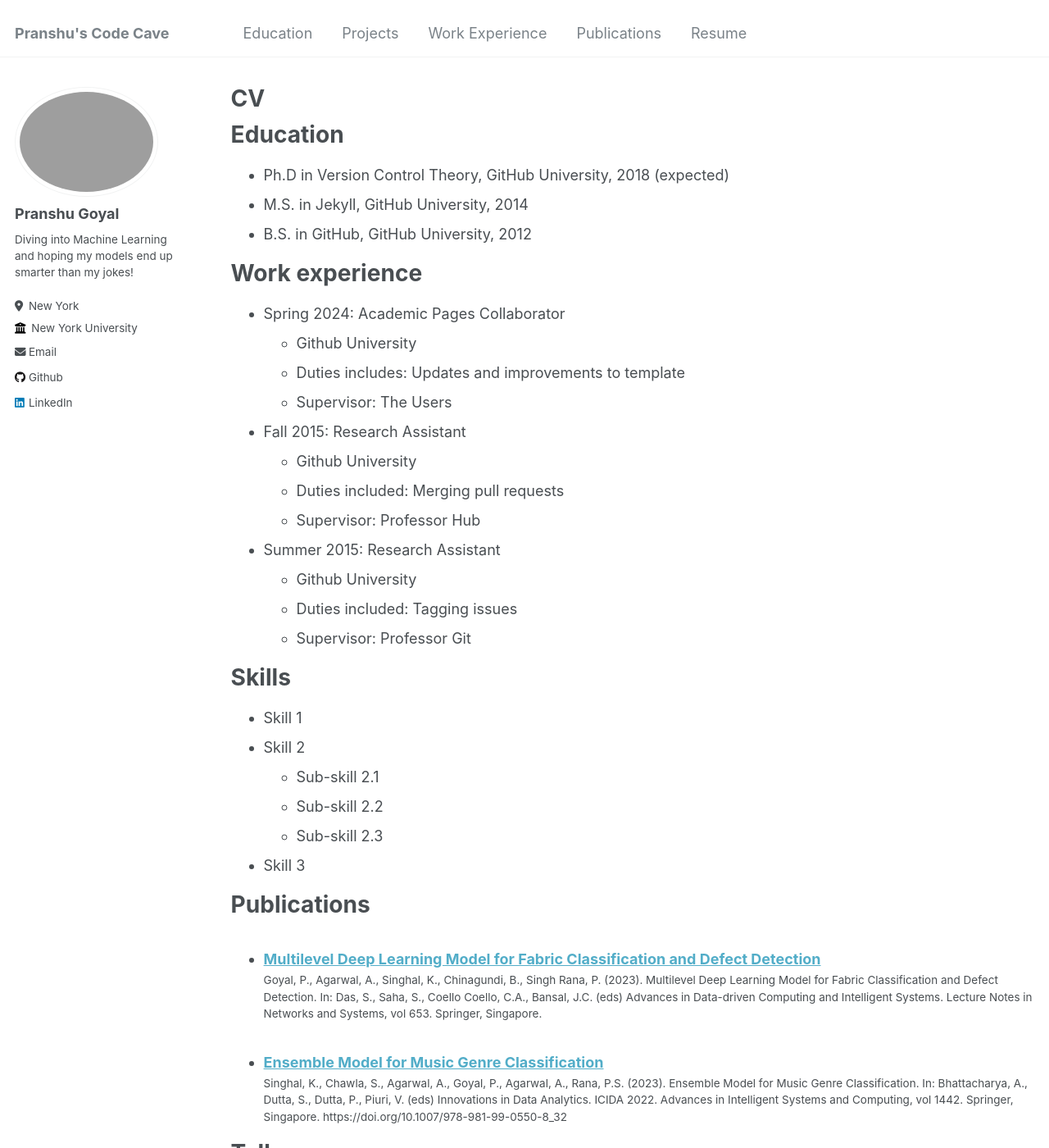
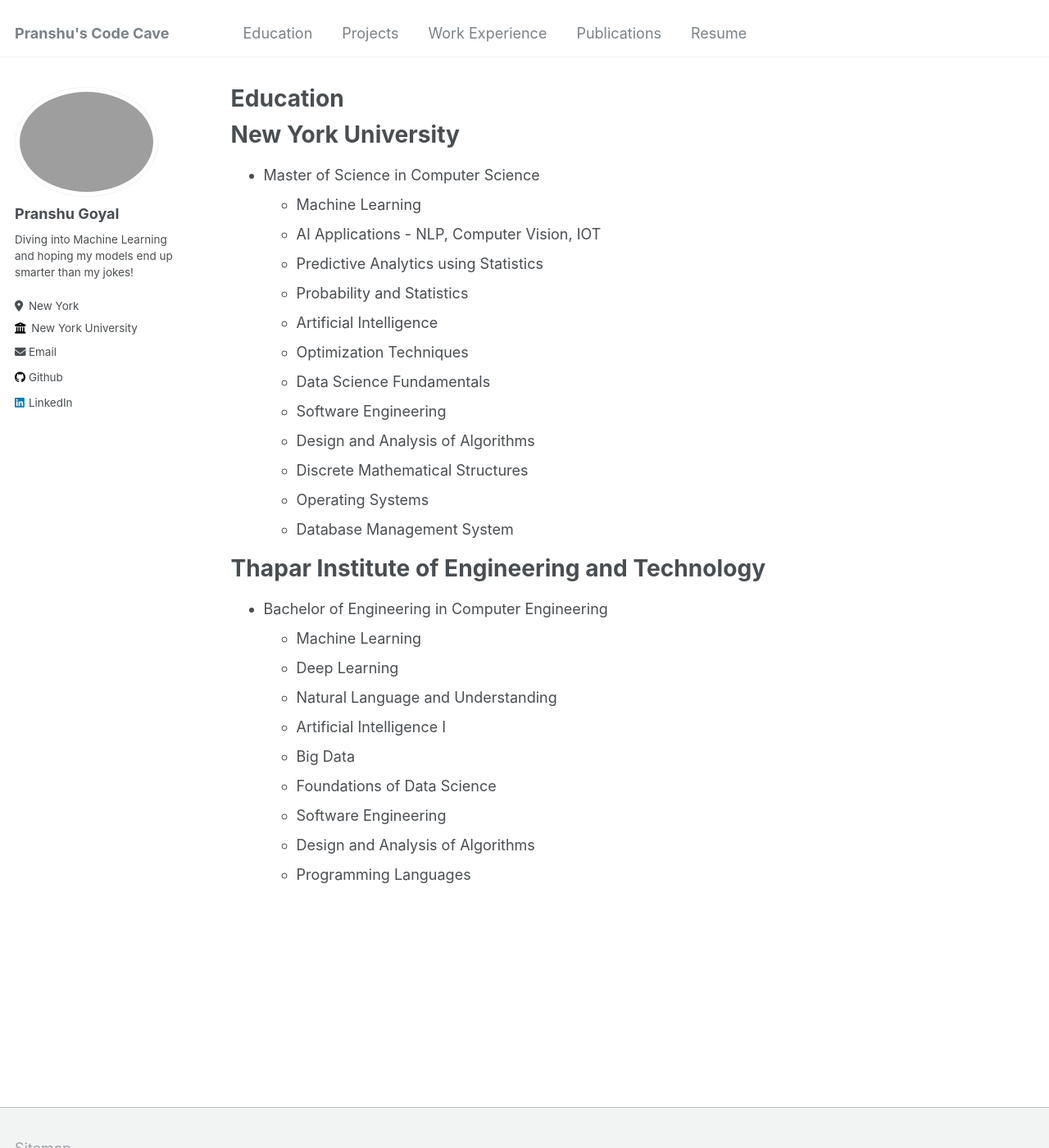
Before and after one commit to pranshu267/pranshu267.github.io, a Jekyll site: the page built from _pages/education.md, in a window 1280 px wide and 1400 px high. Shown: the whole window at 82% size. Built offline with Jekyll 4.4.1, drawn with Linux system fonts in a browser that asks for light colours; some of the changed text lies outside the part shown.

Commit message:
Adding Education

```diff
--- a/_pages/cv.md
+++ b/_pages/education.md
@@ -1,15 +1,45 @@
 ---
 layout: archive
-title: "CV"
-permalink: /cv/
+title: "Education"
+permalink: /education/
 author_profile: true
-redirect_from:
-  - /resume
+# redirect_from:
+#   - /resume
 ---
 
 {% include base_path %}
 
-Education
+New York University
+======
+* Master of Science in Computer Science
+  * Machine Learning
+  * AI Applications - NLP, Computer Vision, IOT
+  * Predictive Analytics using Statistics
+  * Probability and Statistics
+  * Artificial Intelligence
+  * Optimization Techniques
+  * Data Science Fundamentals
+  * Software Engineering
+  * Design and Analysis of Algorithms
+  * Discrete Mathematical Structures
+  * Operating Systems
+  * Database Management System
+
+Thapar Institute of Engineering and Technology
+======
+* Bachelor of Engineering in Computer Engineering
+  * Machine Learning
+  * Deep Learning
+  * Natural Language and Understanding
+  * Artificial Intelligence I
+  * Big Data
+  * Foundations of Data Science
+  * Software Engineering
+  * Design and Analysis of Algorithms
+  * Programming Languages
+
+
+<!-- Education
 ======
 * Ph.D in Version Control Theory, GitHub University, 2018 (expected)
 * M.S. in Jekyll, GitHub University, 2014
@@ -61,4 +91,4 @@
 
 Service and leadership
 ======
-* Currently signed in to 43 different slack teams
+* Currently signed in to 43 different slack teams -->
```
Also changed, not shown: 1 other file.
